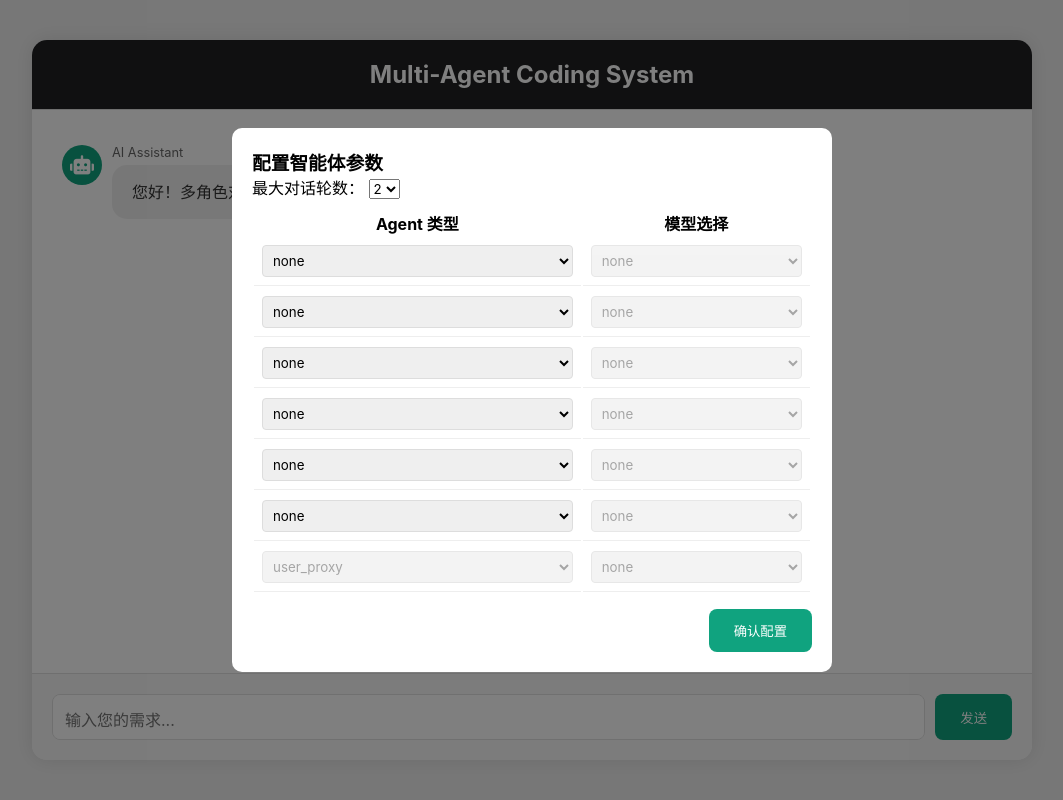
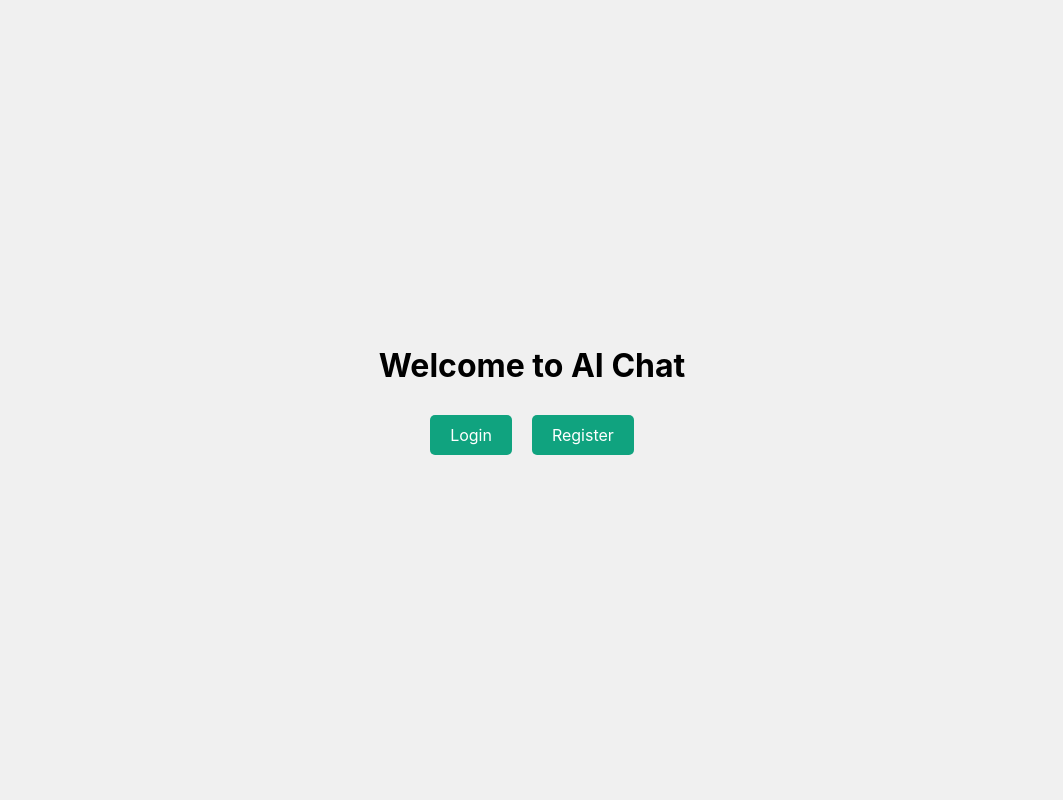
Before and after one commit to wbw625/ExtraBot, a Flask app: page / in a window 1280 px wide. Shown: the whole page, without its empty margins (108-1171 px from the left). Run offline with Flask 3, Linux system fonts and the light colour scheme.

Commit message:
add login and register

```diff
--- a/app.py
+++ b/app.py
@@ -1,12 +1,88 @@
-from flask import Flask, render_template, request, Response, json
+from flask import Flask, render_template, request, Response, json, session, redirect, url_for, flash
+from flask_sqlalchemy import SQLAlchemy
+from werkzeug.security import generate_password_hash, check_password_hash
+from functools import wraps
 import re
 import sys
 import threading
 from queue import Queue, Empty
 
 app = Flask(__name__)
+app.secret_key = '031008'  # 生产环境需要更安全的密钥
+app.config['SQLALCHEMY_DATABASE_URI'] = 'sqlite:///site.db'
+app.config['SQLALCHEMY_TRACK_MODIFICATIONS'] = False
+
+db = SQLAlchemy(app)
+
+# 用户模型
+class User(db.Model):
+    id = db.Column(db.Integer, primary_key=True)
+    username = db.Column(db.String(50), unique=True, nullable=False)
+    password_hash = db.Column(db.String(100), nullable=False)
+
+    def set_password(self, password):
+        self.password_hash = generate_password_hash(password)
+
+    def check_password(self, password):
+        return check_password_hash(self.password_hash, password)
+
+# 登录检查装饰器
+def login_required(f):
+    @wraps(f)
+    def decorated_function(*args, **kwargs):
+        if 'user_id' not in session:
+            flash('请先登录')
+            return redirect(url_for('login'))
+        return f(*args, **kwargs)
+    return decorated_function
+
+@app.route('/')
+def home():
+    return render_template('index.html')
+
+@app.route('/login', methods=['GET', 'POST'])
+def login():
+    if request.method == 'POST':
+        username = request.form['username']
+        password = request.form['password']
+        user = User.query.filter_by(username=username).first()
+
+        if user and user.check_password(password):
+            session['user_id'] = user.id
+            return redirect(url_for('chat'))
+        flash('用户名或密码错误')
+    return render_template('login.html')
+
+@app.route('/register', methods=['GET', 'POST'])
+def register():
+    if request.method == 'POST':
+        username = request.form['username']
+        password = request.form['password']
+
+        if User.query.filter_by(username=username).first():
+            flash('用户名已存在')
+            return redirect(url_for('register'))
+
+        new_user = User(username=username)
+        new_user.set_password(password)
+        db.session.add(new_user)
+        db.session.commit()
+
+        return redirect(url_for('login'))
+    return render_template('register.html')
+
+@app.route('/logout')
+def logout():
+    session.pop('user_id', None)
+    return redirect(url_for('home'))
+
+@app.route('/chat')
+@login_required
+def chat():
+    return render_template('chat.html')
 
 class StreamCapture:
+    # 保持原有StreamCapture类不变
     def __init__(self):
         self.queue = Queue()
         self.original_stdout = sys.stdout
@@ -14,48 +90,42 @@ class StreamCapture:
 
     def write(self, text):
         with self.lock:
-            self.original_stdout.write(text)  # 保持控制台输出
+            self.original_stdout.write(text)
             self.queue.put(text)
 
     def flush(self):
         self.original_stdout.flush()
 
 def capture_output_stream(params):
+    # 保持原有capture_output_stream函数不变
     capture = StreamCapture()
     sys.stdout = capture
 
     def run_init_chat():
         try:
             from test_autogen import init_chat
-            # print(params)
             init_chat(params)
         finally:
             sys.stdout = capture.original_stdout
-            capture.queue.put(None)  # 结束信号
+            capture.queue.put(None)
 
     thread = threading.Thread(target=run_init_chat)
     thread.start()
-
     return capture
 
-@app.route('/')
-def index():
-    return render_template('index.html')
-
 @app.route('/stream')
+@login_required
 def stream():
     try:
-        # 解析请求参数
+        # 保持原有参数处理逻辑
         user_input = request.args.get('message', '')
         agents = json.loads(request.args.get('agents', '[]'))
         models = json.loads(request.args.get('models', '[]'))
         max_turns = int(request.args.get('max_turns', '2'))
 
-        # 参数验证
         if len(agents) != 7 or len(models) != 7:
             raise ValueError("Invalid configuration: expected 7 agents and 7 models")
 
-        # 构建参数字典
         params = {
             'prompt': user_input,
             'agents': agents,
@@ -70,6 +140,7 @@ def stream():
         return Response(error_generator(), mimetype="text/event-stream")
 
     def generate():
+        # 保持原有生成器逻辑不变
         try:
             capture = capture_output_stream(params)
             current_speaker = "System"
@@ -78,17 +149,13 @@ def stream():
 
             while True:
                 try:
-                    text = capture.queue.get(timeout=360)  # 6分钟超时
-                    if text is None:  # 结束信号
-                        break
+                    text = capture.queue.get(timeout=360)
+                    if text is None: break
 
-                    # 处理输出内容
                     parts = re.split(r'(Next speaker: \S+)', text)
                     for part in parts:
-                        if not part:
-                            continue
+                        if not part: continue
 
-                        # 检测发言人变更
                         match = speaker_pattern.match(part)
                         if match:
                             if buffer.strip():
@@ -98,7 +165,6 @@ def stream():
                         else:
                             buffer += part
 
-                    # 发送缓冲区内容
                     if buffer.strip():
                         yield format_message(current_speaker, buffer)
                         buffer = ""
@@ -110,7 +176,6 @@ def stream():
                     yield format_message("System", f"处理错误: {str(e)}")
                     break
 
-            # 发送剩余内容
             if buffer.strip():
                 yield format_message(current_speaker, buffer)
 
@@ -126,4 +191,6 @@ def format_message(speaker, content):
     return f"data: {json.dumps({'speaker': speaker, 'content': content.strip()})}\n\n"
 
 if __name__ == '__main__':
+    with app.app_context():
+        db.create_all()
     app.run(host='0.0.0.0', port=5000, debug=False)
--- a/static/css/style.css
+++ b/static/css/style.css
@@ -184,3 +184,99 @@ i.fa-robot {
     border-radius: 4px;
     width: 120px;
 }
+
+/* 新增认证相关样式 */
+.auth-container {
+    max-width: 400px;
+    margin: 50px auto;
+    text-align: center;
+}
+
+.auth-buttons {
+    display: flex;
+    gap: 20px;
+    justify-content: center;
+    margin-top: 30px;
+}
+
+.btn {
+    padding: 10px 20px;
+    background: #10a37f;
+    color: white;
+    text-decoration: none;
+    border-radius: 5px;
+}
+
+.auth-form {
+    max-width: 300px;
+    margin: 50px auto;
+    padding: 20px;
+    border: 1px solid #ddd;
+    border-radius: 5px;
+}
+
+.auth-form input {
+    display: block;
+    width: 100%;
+    margin: 10px 0;
+    padding: 8px;
+}
+
+nav {
+    background: #202123;
+    padding: 15px;
+    color: white;
+    display: flex;
+    justify-content: space-between;
+}
+
+nav a {
+    color: white;
+    text-decoration: none;
+    margin-left: 20px;
+}
+
+/* 配置弹窗样式 */
+.config-modal {
+    position: fixed;
+    top: 0;
+    left: 0;
+    width: 100%;
+    height: 100%;
+    background: rgba(0,0,0,0.5);
+    display: flex;
+    justify-content: center;
+    align-items: center;
+    z-index: 1000;
+}
+
+.config-content {
+    background: white;
+    padding: 20px;
+    border-radius: 10px;
+    width: 600px;
+    max-height: 90vh;
+    overflow-y: auto;
+}
+
+.config-table {
+    width: 100%;
+    margin: 10px 0;
+}
+
+.config-table td {
+    padding: 8px;
+    border-bottom: 1px solid #eee;
+}
+
+.config-table select {
+    width: 100%;
+    padding: 6px;
+    border: 1px solid #ddd;
+    border-radius: 4px;
+}
+
+.config-footer {
+    text-align: right;
+    margin-top: 15px;
+}
--- a/templates/index.html
+++ b/templates/index.html
@@ -1,118 +1,16 @@
 <!DOCTYPE html>
-<html lang="zh-CN">
-    <style>
-        /* 配置弹窗样式 */
-        .config-modal {
-            position: fixed;
-            top: 0;
-            left: 0;
-            width: 100%;
-            height: 100%;
-            background: rgba(0,0,0,0.5);
-            display: flex;
-            justify-content: center;
-            align-items: center;
-            z-index: 1000;
-        }
-
-        .config-content {
-            background: white;
-            padding: 20px;
-            border-radius: 10px;
-            width: 600px;
-            max-height: 90vh;
-            overflow-y: auto;
-        }
-
-        .config-table {
-            width: 100%;
-            margin: 10px 0;
-        }
-
-        .config-table td {
-            padding: 8px;
-            border-bottom: 1px solid #eee;
-        }
-
-        .config-table select {
-            width: 100%;
-            padding: 6px;
-            border: 1px solid #ddd;
-            border-radius: 4px;
-        }
-
-        .config-footer {
-            text-align: right;
-            margin-top: 15px;
-        }
-    </style>
+<html>
 <head>
-    <meta charset="UTF-8">
-    <meta name="viewport" content="width=device-width, initial-scale=1.0">
-    <title>ExtraBot</title>
+    <title>AI Chat Home</title>
     <link rel="stylesheet" href="{{ url_for('static', filename='css/style.css') }}">
-    <link href="https://cdnjs.cloudflare.com/ajax/libs/font-awesome/6.0.0/css/all.min.css" rel="stylesheet">
 </head>
 <body>
-    <!-- 配置弹窗 -->
-    <div class="config-modal" id="configModal">
-        <div class="config-content">
-            <h3>配置智能体参数</h3>
-            <div class="global-config-row">
-                <label>最大对话轮数：</label>
-                <select id="maxTurns">
-                    <option value="1">1</option>
-                    <option value="2"selected>2</option>
-                    <option value="3">3</option>
-                    <option value="4">4</option>
-                    <option value="5">5</option>
-                </select>
-            </div>
-            <table class="config-table">
-                <tr>
-                    <th>Agent 类型</th>
-                    <th>模型选择</th>
-                </tr>
-                <tbody id="agentConfigs">
-                    <!-- 动态生成6行配置 -->
-                </tbody>
-                <tr>
-                    <td>
-                        <select disabled>
-                            <option>user_proxy</option>
-                        </select>
-                    </td>
-                    <td>
-                        <select disabled>
-                            <option>none</option>
-                        </select>
-                    </td>
-                </tr>
-            </table>
-            <div class="config-footer">
-                <button id="confirmConfig">确认配置</button>
-            </div>
+    <div class="auth-container">
+        <h1>Welcome to AI Chat</h1>
+        <div class="auth-buttons">
+            <a href="{{ url_for('login') }}" class="btn">Login</a>
+            <a href="{{ url_for('register') }}" class="btn">Register</a>
         </div>
     </div>
-    <div class="chat-container">
-        <div class="chat-header">
-            <h1>Multi-Agent Coding System</h1>
-        </div>
-        <div class="chat-messages" id="chat-messages">
-            <div class="message ai-message">
-                <div class="avatar bot-avatar"><i class="fas fa-robot"></i></div>
-                <div class="message-wrapper">
-                    <div class="username">AI Assistant</div>
-                    <div class="message-content">您好！多角色对话系统已就绪，请输入您的需求。</div>
-                </div>
-            </div>
-        </div>
-        <div class="input-area">
-            <textarea id="user-input" placeholder="输入您的需求..." rows="1"></textarea>
-            <button id="send-btn">发送</button>
-        </div>
-    </div>
-
-    <script src="{{ url_for('static', filename='js/script.js') }}"></script>
 </body>
 </html>
--- a/test_autogen.py
+++ b/test_autogen.py
@@ -64,7 +64,7 @@ def init_chat(params):
     llm_config_qwen = {"config_list": config_list_qwen}
     llm_config_gemma = {"config_list": config_list_gemma}
     llm_config_deepseek = {"config_list": config_list_deepseek}
-    llm_config_mistral = {"config_list": config_list_mistral}
+    llm_config_mistralai = {"config_list": config_list_mistral}
 
     init = UserProxyAgent(
         name="Init",
```
Also changed, not shown: auth.py (added, +40 -0 lines), database.py (added, +15 -0 lines), templates/base.html (added, +18 -0 lines), templates/chat.html (added, +73 -0 lines), templates/login.html (added, +12 -0 lines), templates/register.html (added, +12 -0 lines), instance/site.db (added).
